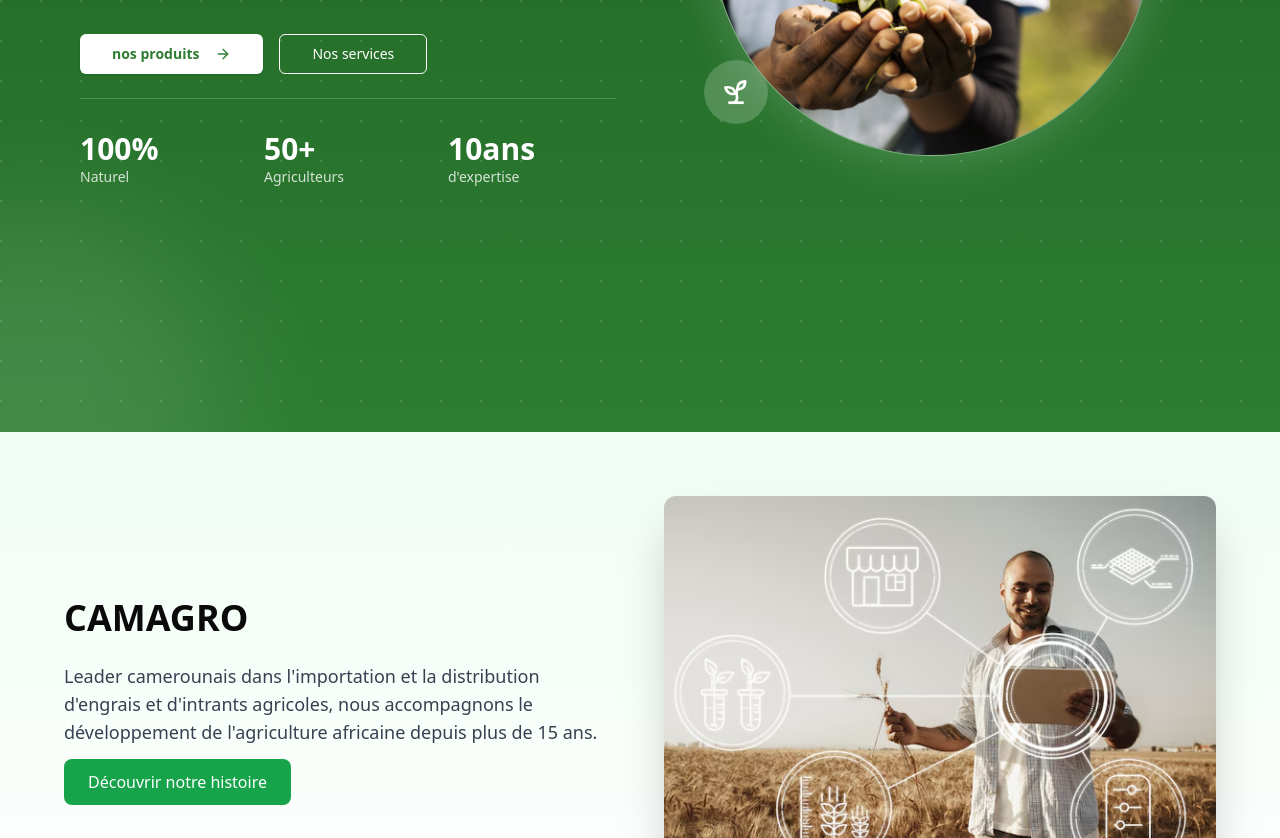
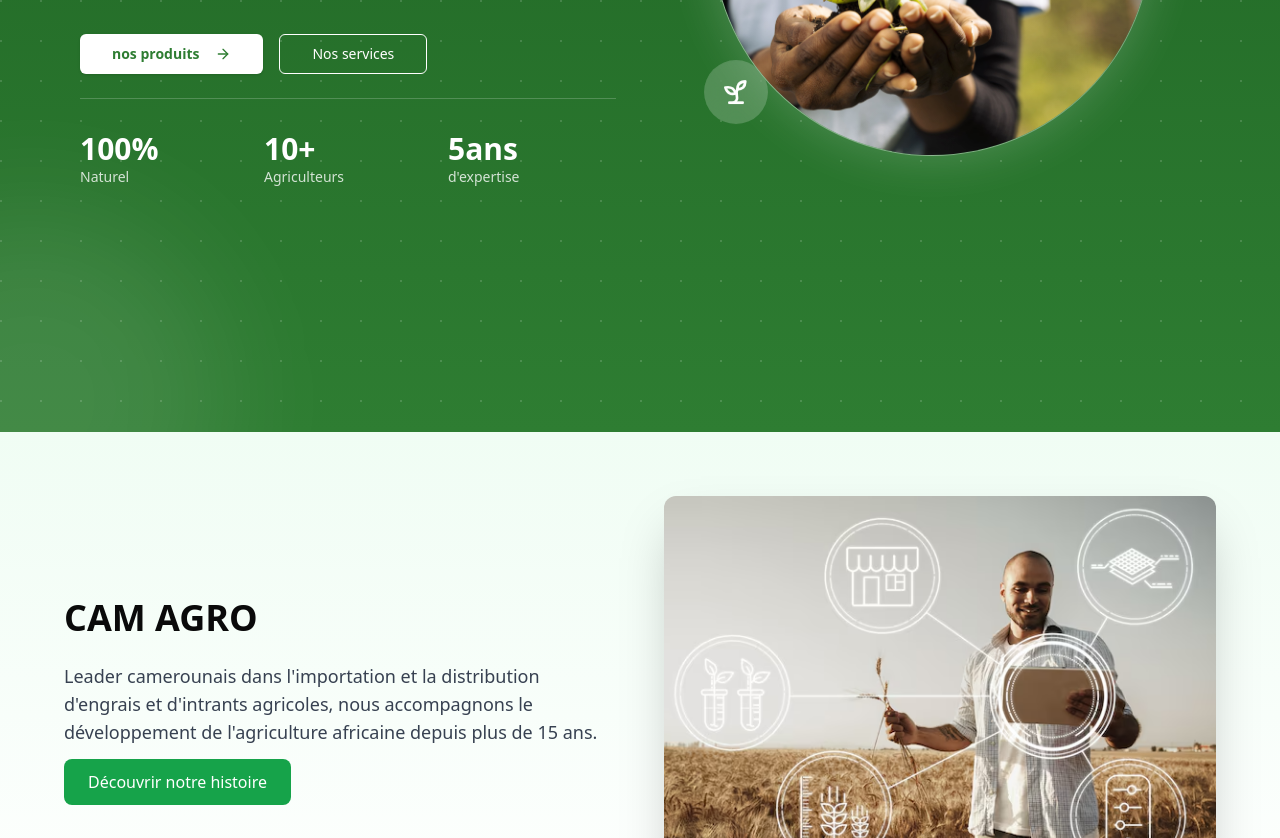
Before and after one commit to Level237/camagrocompany, a React (Vite) app: page / in a window 1280 px wide. Shown: the part 560-1398 px from the top of the page. Built offline with nearby package versions, Linux system fonts and the light colour scheme.

Commit message:
Update Hero and Homepage components to reflect accurate statistics and improve visual presentation. Changed "50+" to "10+" for farmers and "10ans" to "5ans" for expertise in Hero. Updated company name to "CAM AGRO" and added an image in Homepage for enhanced engagement.

```diff
--- a/src/components/sections/Hero.tsx
+++ b/src/components/sections/Hero.tsx
@@ -63,11 +63,11 @@
                 <div className="text-sm text-white/80">Naturel</div>
               </div>
               <div>
-                <div className="text-3xl font-bold">50+</div>
+                <div className="text-3xl font-bold">10+</div>
                 <div className="text-sm text-white/80">Agriculteurs</div>
               </div>
               <div>
-                <div className="text-3xl font-bold">10ans</div>
+                <div className="text-3xl font-bold">5ans</div>
                 <div className="text-sm text-white/80">d'expertise</div>
               </div>
             </div>
--- a/src/pages/Homepage.tsx
+++ b/src/pages/Homepage.tsx
@@ -35,7 +35,14 @@
         <div className="container mx-auto max-w-6xl">
           <div className="grid md:grid-cols-2 gap-12 items-center">
             <div>
-              <h2 className="text-4xl font-bold mb-6">CAMAGRO</h2>
+              <h2 className="text-4xl font-bold mb-6">CAM AGRO</h2>
+              <div className="rounded-xl max-sm:block hidden mb-8 overflow-hidden shadow-2xl">
+              <img
+                src={about}
+                alt="Agriculture moderne"
+                className="w-full h-[400px] object-cover"
+              />
+            </div>
               <p className="text-lg text-gray-700 mb-6">
                 Leader camerounais dans l'importation et la distribution d'engrais et d'intrants agricoles,
                 nous accompagnons le développement de l'agriculture africaine depuis plus de 15 ans.
@@ -44,7 +51,7 @@
                 Découvrir notre histoire
               </Link>
             </div>
-            <div className="rounded-xl overflow-hidden shadow-2xl">
+            <div className="rounded-xl max-sm:hidden overflow-hidden shadow-2xl">
               <img
                 src={about}
                 alt="Agriculture moderne"
```
